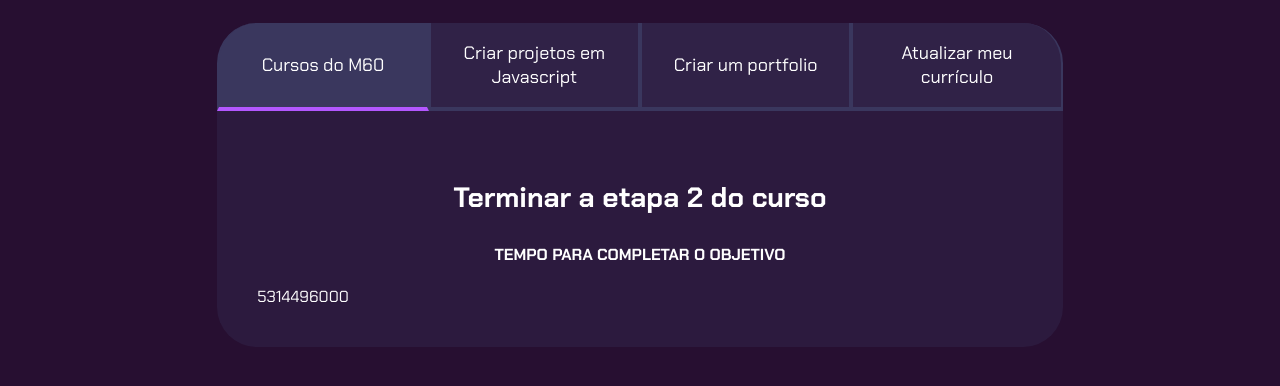
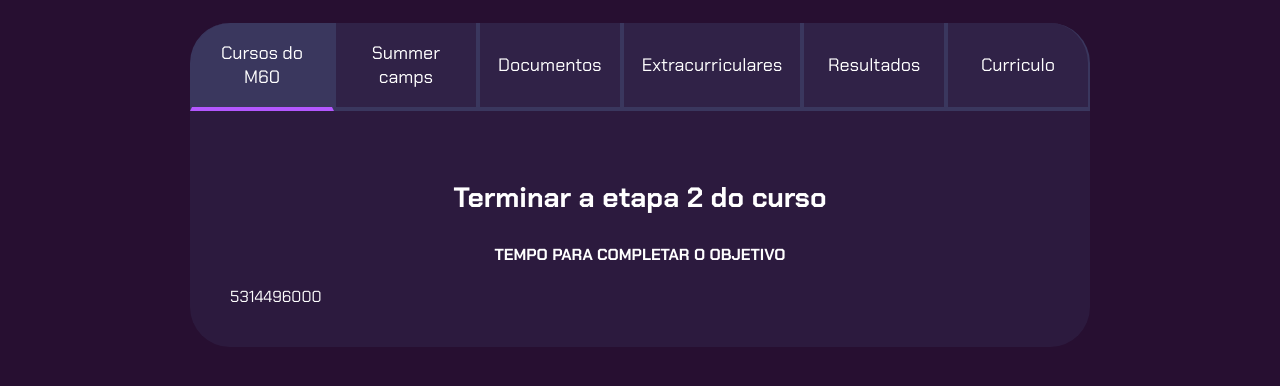
Before and after one commit to bibipictures14/Meu-projeto-de-vida, a plain HTML site: page index.html in a window 1280 px wide. Shown: the part 80-466 px from the top of the page. Drawn offline with Linux system fonts and the light colour scheme.

Commit message:
Add files via upload

```diff
--- a/index.html
+++ b/index.html
@@ -14,9 +14,11 @@
         <div class="conteudo">
             <div class="botoes">
                 <button class="botao ativo">Cursos do M60</button>
-                <button class="botao">Criar projetos em Javascript</button>
-                <button class="botao">Criar um portfolio</button>
-                <button class="botao">Atualizar meu currículo</button>
+                <button class="botao">Summer camps</button>
+                <button class="botao">Documentos</button>
+                <button class="botao">Extracurriculares</button>
+                <button class="botao">Resultados</button>
+                <button class="botao">Curriculo</button>
             </div>
             <div class="abas-textos">
                 <div class="aba-conteudo ativo">
```
